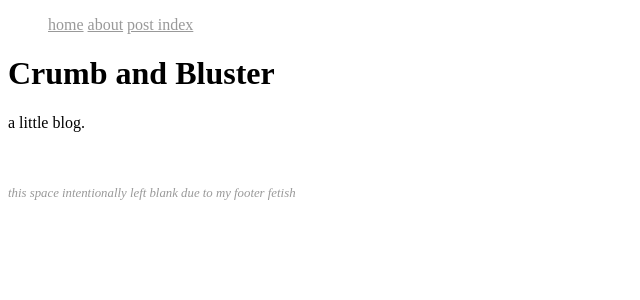
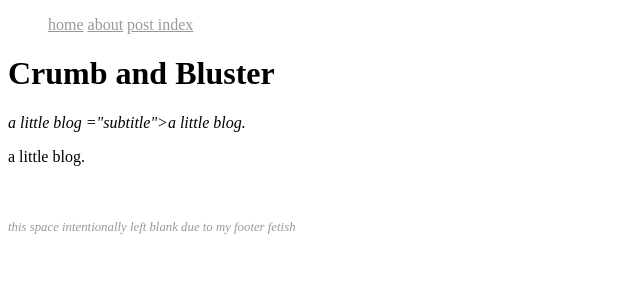
Before and after one commit to crumbandbluster/crumbandbluster.github.io, a Jekyll site: the page built from index.html, in a window 1280 px wide. Shown: the top 300 px of the page, without its empty margins (0-640 px from the left). Built offline with Jekyll 4.4.1, drawn with Linux system fonts in a browser that asks for light colours.

Commit message:
more setup

```diff
--- a/_layouts/default.html
+++ b/_layouts/default.html
@@ -12,6 +12,7 @@
                 <li><a href="/about">about</a></li>
                 <li><a href="/bog">post index</a></li>
             </nav>
+
             <div class="container">
 
             {{ content }}
--- a/css/main.css
+++ b/css/main.css
@@ -7,6 +7,11 @@ nav ul li, footer ul li{
 nav ul li a{
     color: #999;
 }
+.subtitle {
+    color: #998
+    font-size: .8em;
+    font-style: italic;
+}
 footer {
     padding: 3em 0 0 0;
     color: #999;
--- a/index.html
+++ b/index.html
@@ -4,5 +4,6 @@ title: Crumb and Bluster
 ---
 <div class="blurb">
     <h1>Crumb and Bluster</h1>
+    <div class="subtitle">a little blog ="subtitle">a little blog.</div>
     <p>a little blog.</p>
 </div><!-- /.blurb -->
```
